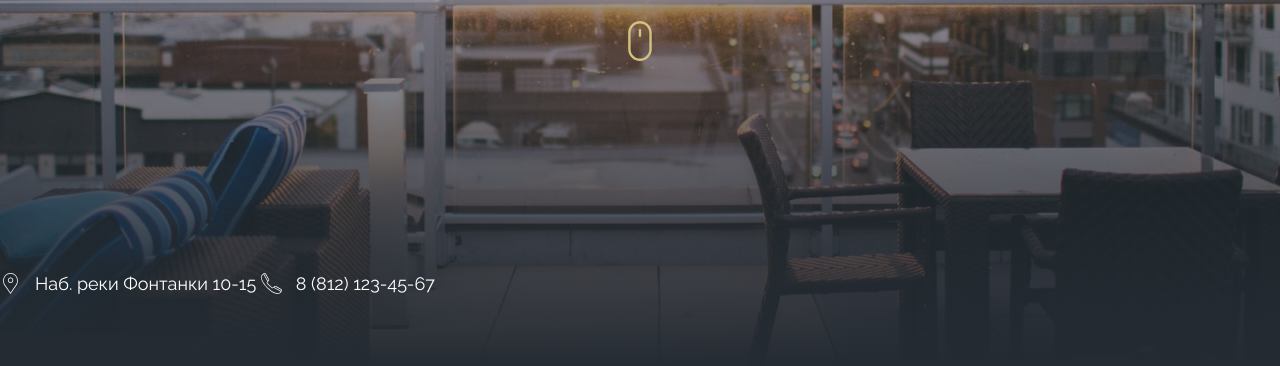
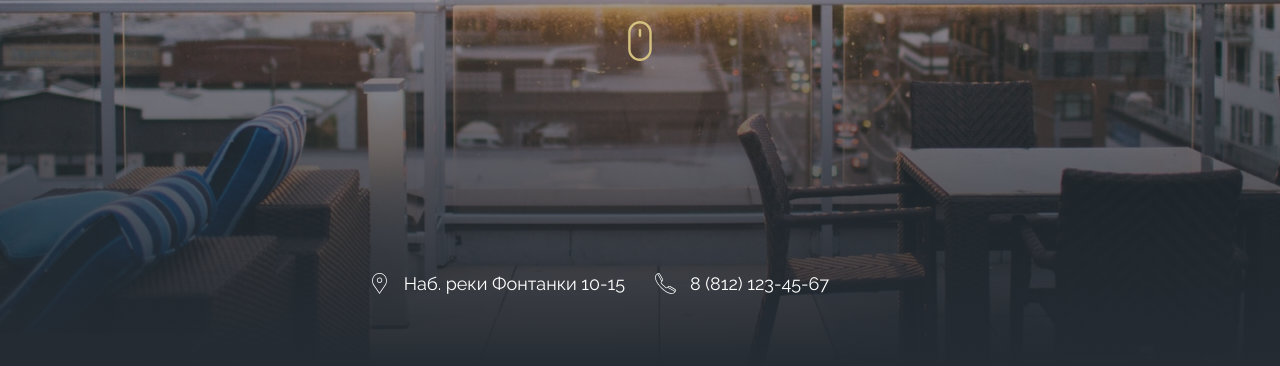
Before and after one commit to pererushev/lofthouse, a plain HTML site: page index.html in a window 1280 px wide. Shown: the part 472-838 px from the top of the page. Drawn offline with nearby package versions, Linux system fonts and the light colour scheme; a web font is replaced by a local one.

Commit message:
end of header

```diff
--- a/index.html
+++ b/index.html
@@ -40,13 +40,18 @@
         </div>
       </div>
       <div class="header__bottom">
-        <a href="#section-map" class="info info--map">
-          Наб. реки Фонтанки 10-15
-        </a>
+        <div class="text-right">
+          <a href="#section-map" class="info info--map">
+            Наб. реки Фонтанки 10-15
+          </a>
+        </div>
         <a href="tel:+78121234567" class="info info--tel">
           8 (812) 123-45-67
         </a>
       </div>
     </header>
+    <main>
+      <section class="benefits"></section>
+    </main>
   </body>
 </html>
--- a/scss/base/_base.scss
+++ b/scss/base/_base.scss
@@ -20,3 +20,7 @@ a {
   width: 1140px;
   padding: 0 15px;
 }
+
+.text-right {
+  text-align: right;
+}
--- a/scss/blocks/_header.scss
+++ b/scss/blocks/_header.scss
@@ -35,4 +35,10 @@
       }
     }
   }
+
+  &__bottom {
+    display: grid;
+    grid-template-columns: 1fr 1fr;
+    gap: 30px;
+  }
 }
```
Also changed, not shown: css/main.css, 1 other file.
